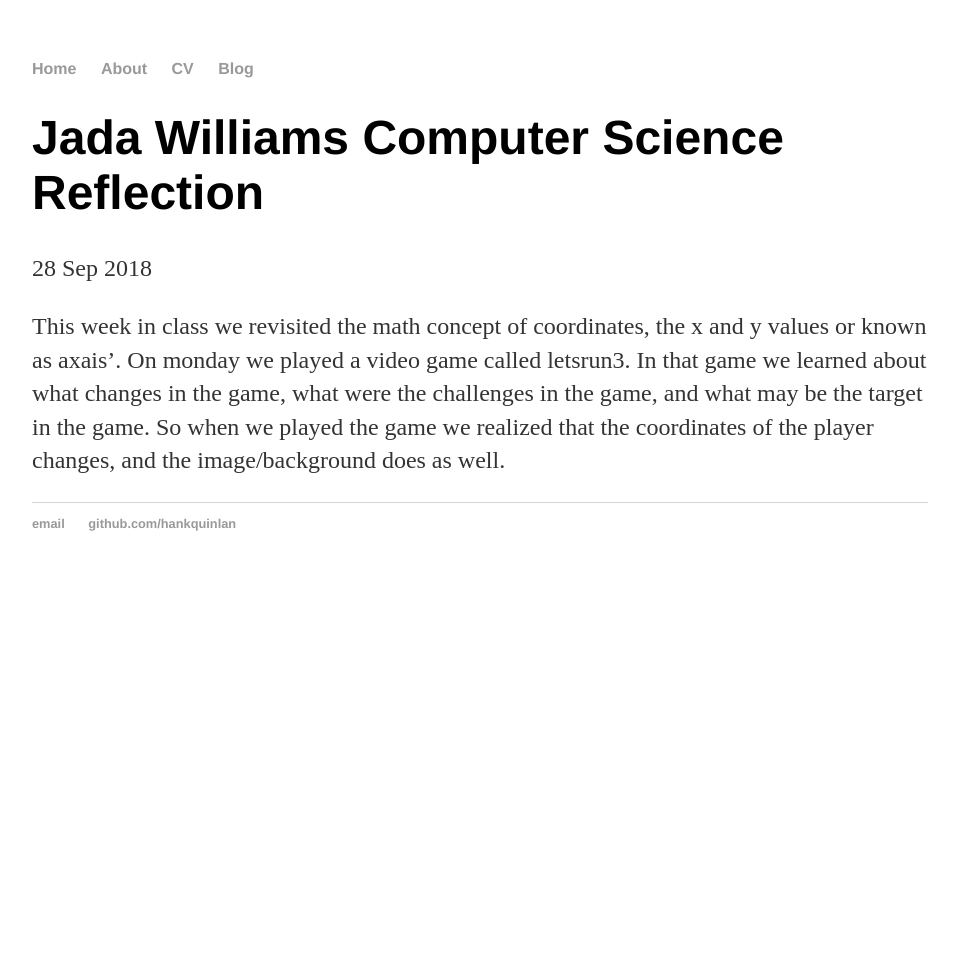
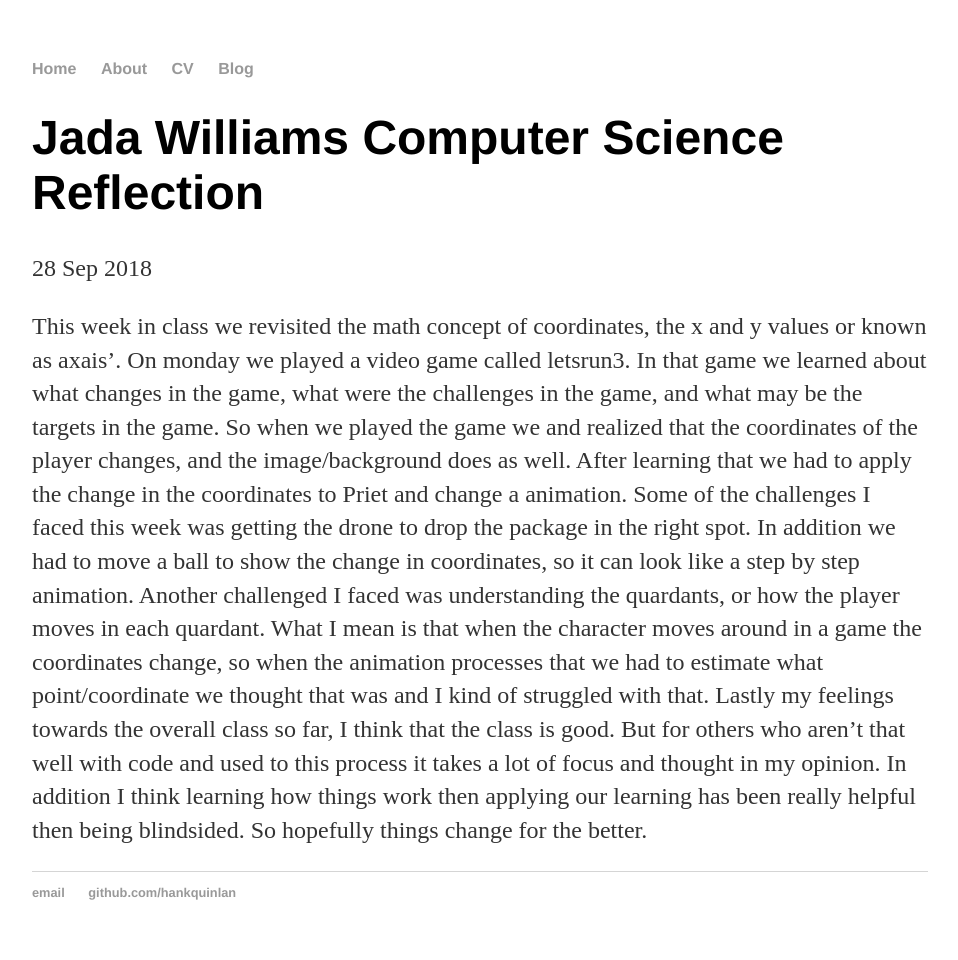
Before and after one commit to jadaw6409/jadaw6409.github.io, a Jekyll site: the page built from _posts/2018-09-28-title-of-my-post.md, in a window 1280 px wide. Shown: the whole page, without its empty margins (160-1118 px from the left). Built offline with Jekyll 4.4.1, drawn with Linux system fonts in a browser that asks for light colours; before the commit the page ends 900 px from its top, so only the background shows below that.

Commit message:
Update 2018-09-28-title-of-my-post.md

```diff
--- a/_posts/2018-09-28-title-of-my-post.md
+++ b/_posts/2018-09-28-title-of-my-post.md
@@ -4,4 +4,6 @@ title: "Jada Williams Computer Science Reflection"
 date: 2018-09-28
 ---
 
-This week in class we revisited the math concept of coordinates, the x and y values or known as axais'. On monday we played a video game called letsrun3. In that game we learned about what changes in the game, what were the challenges in the game, and what may be the target in the game. So when we played the game we realized that the coordinates of the player changes, and the image/background does as well.
+This week in class we revisited the math concept of coordinates, the x and y values or known as axais'. On monday we played a video game called letsrun3. In that game we learned about what changes in the game, what were the challenges in the game, and what may be the targets in the game. So when we played the game we and realized that the coordinates of the player changes, and the image/background does as well. After learning that we had to apply the change in the coordinates to Priet and change a animation.
+Some of the challenges I faced this week was getting the drone to drop the package in the right spot. In addition we had to move a ball to show the change in coordinates, so it can look like a step by step animation. Another challenged I faced was understanding the quardants, or how the player moves in each quardant. What I mean is that when the character moves around in a game the coordinates change, so when the animation processes that we had to estimate what point/coordinate we thought that was and I kind of struggled with that.
+Lastly my feelings towards the overall class so far, I think that the class is good. But for others who aren't that well with code and used to this process it takes a lot of focus and thought in my opinion. In addition I think learning how things work then applying our learning has been really helpful then being blindsided. So hopefully things change for the better.
```
